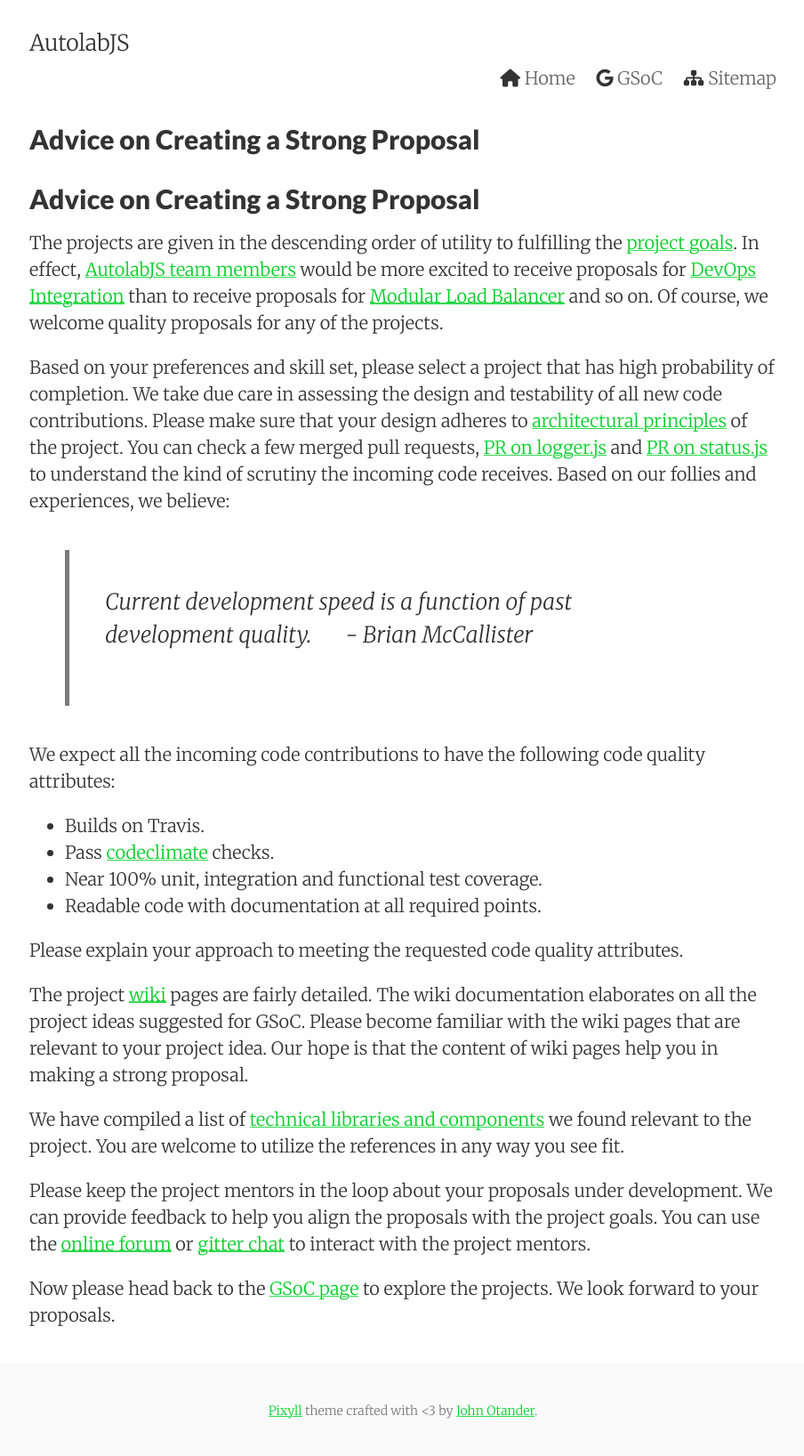
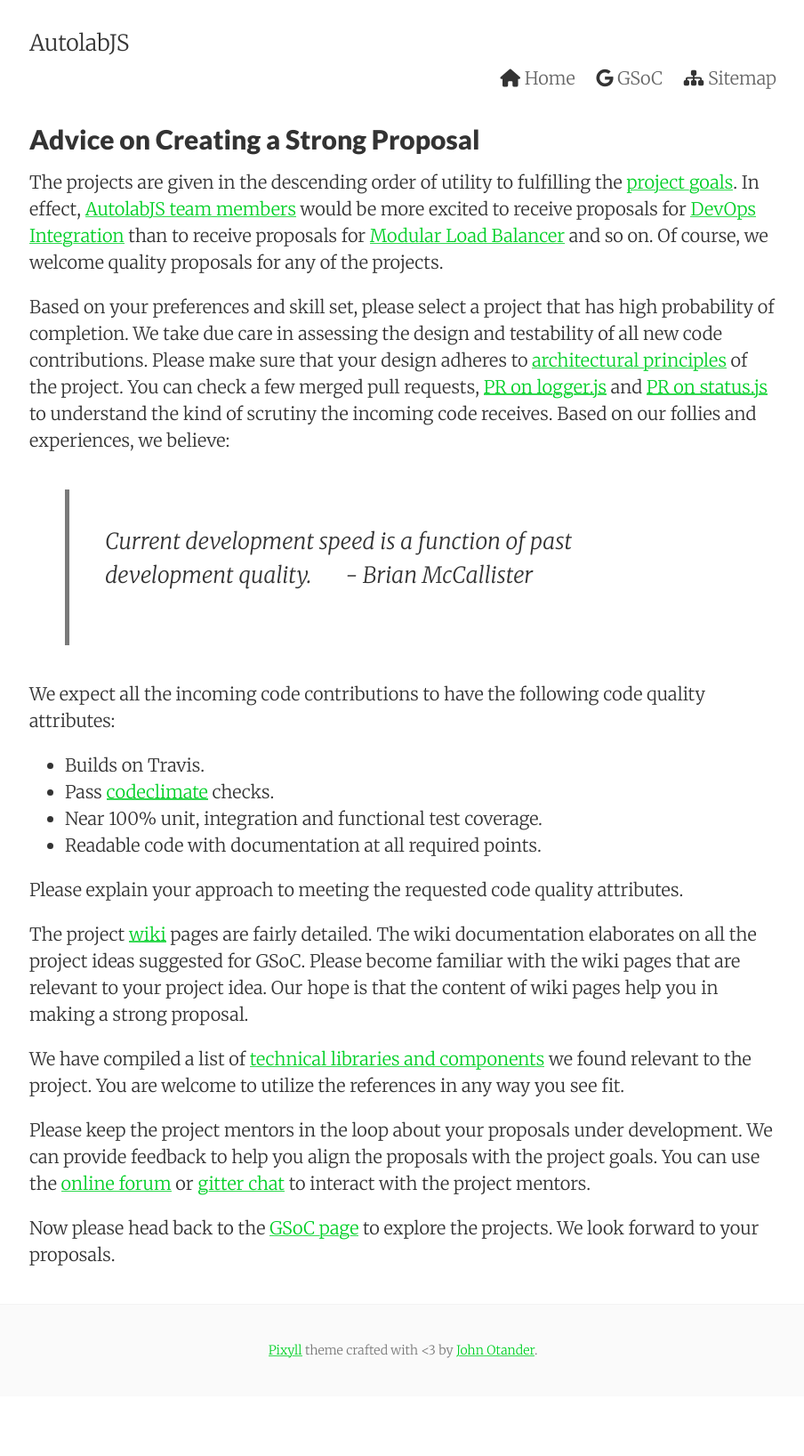
Before and after one commit to AutolabJS/autolabjs.github.io, a Jekyll site: the page built from pages/project-advice.md, in a window 1280 px wide. Shown: the whole page at 89% size, without its empty margins (187-1091 px from the left). Built offline with Jekyll 4.4.1, drawn with Linux system fonts in a browser that asks for light colours; nearby versions of some CDN libraries; our own code applies the rules of GitHub Pages for plain Markdown files; after the commit the page ends 1569 px from its top, so only the background shows below that.

Commit message:
updates format of gsoc proposal advice page

```diff
--- a/pages/project-advice.md
+++ b/pages/project-advice.md
@@ -1,11 +1,9 @@
 ---
 layout: page
-title:
+title: Advice on Creating a Strong Proposal
 permalink: /gsoc/proposal-advice/
 tags: gsoc proposal advice
 ---
-
-## Advice on Creating a Strong Proposal
 
 The projects are given in the descending order of utility to fulfilling the [project goals](https://github.com/AutolabJS/AutolabJS/wiki/Project-Goals). In effect, [AutolabJS team members](https://github.com/AutolabJS/AutolabJS/graphs/contributors) would be more excited to receive proposals for [DevOps Integration]({{ site.baseurl }}/gsoc/devops) than to receive proposals for [Modular Load Balancer]({{ site.baseurl }}/gsoc/lb) and so on. Of course, we welcome quality proposals for any of the projects.
 
```
